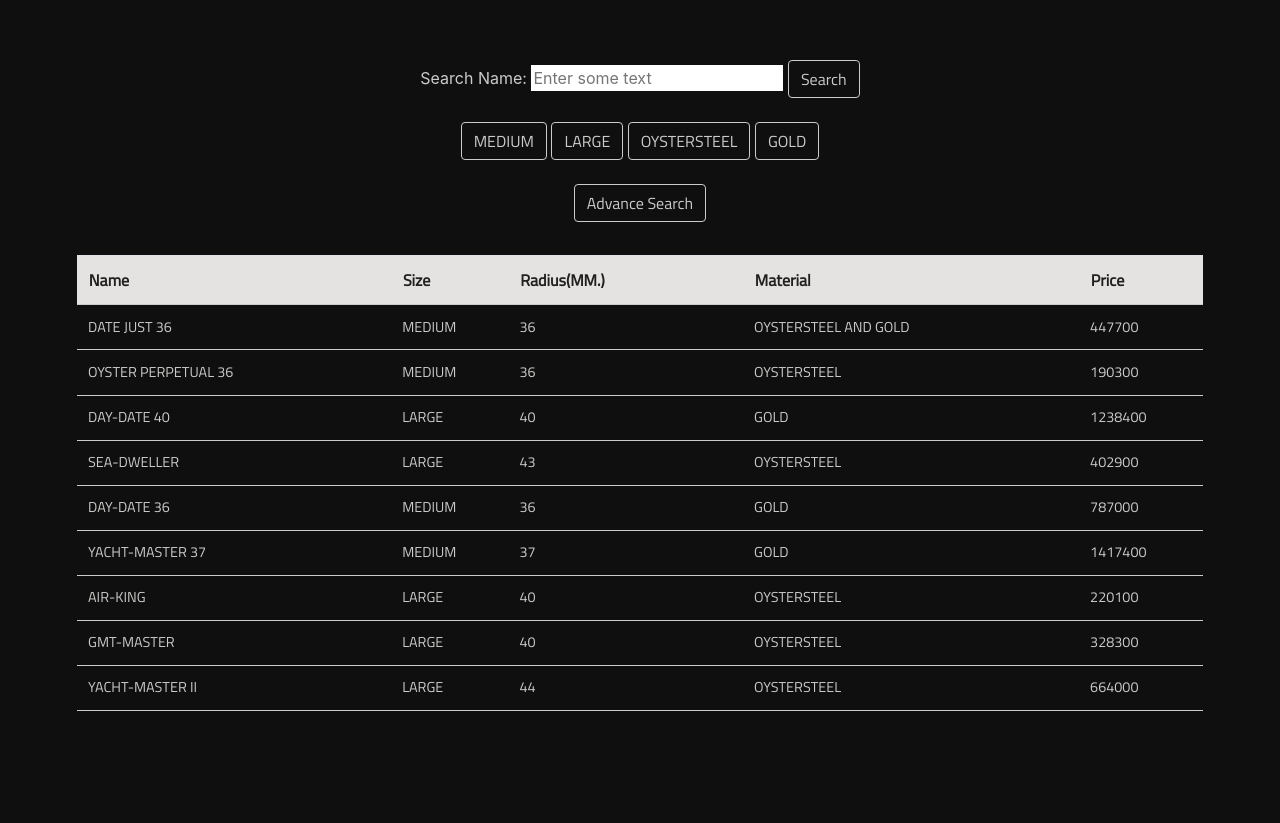
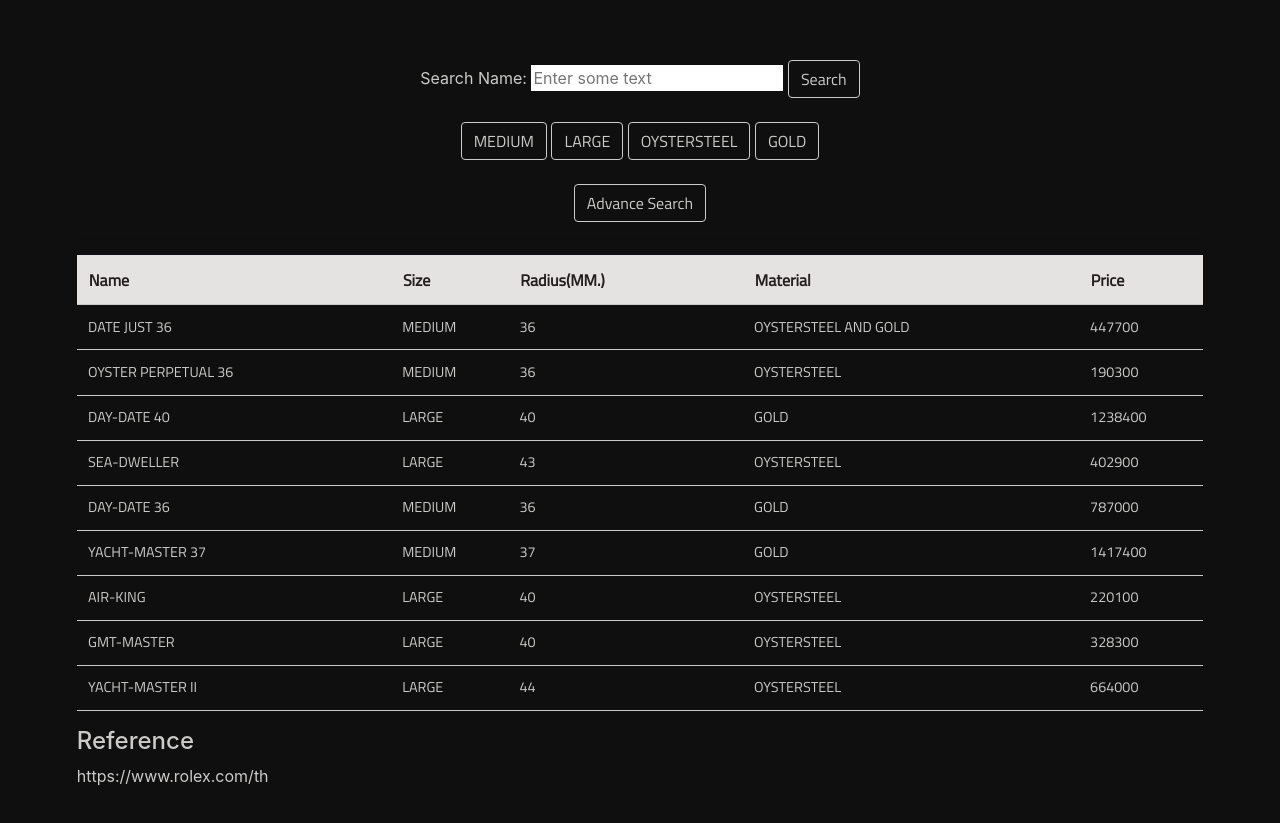
Before and after one commit to kitkitsamas/kitkitsamas.github.io, a plain HTML site: page lab3/index.html in a window 1280 px wide. Shown: the part 167-990 px from the top of the page. Drawn offline with nearby package versions, Linux system fonts and the light colour scheme.

Commit message:
Add files via upload

```diff
--- a/lab3/index.html
+++ b/lab3/index.html
@@ -83,6 +83,8 @@
                </tbody>
         </table>
     </div>
+    <h4 style="color:#cccbc9">Reference</h4>
+    <p><a href="https://www.rolex.com/th" style="color:#cccbc9">https://www.rolex.com/th</a></p>
     </section>
     <script src="jquery-3.3.1.min.js"></script>
     <script src="myscript.js"></script>
--- a/lab3/style.css
+++ b/lab3/style.css
@@ -3,6 +3,10 @@
     padding-bottom: 2%;
     color: #cccbc9;
     font-family: 'Titillium Web', sans-serif;
+}
+
+p{
+  color: #cccbc9;
 }
 
 .body{
@@ -136,6 +140,8 @@
         font-size: 200%;
         color: #cccbc9;
   }
+
+
 @media(max-width: 600px){
     .body{
         padding: 10% 0 10% 0;
```
